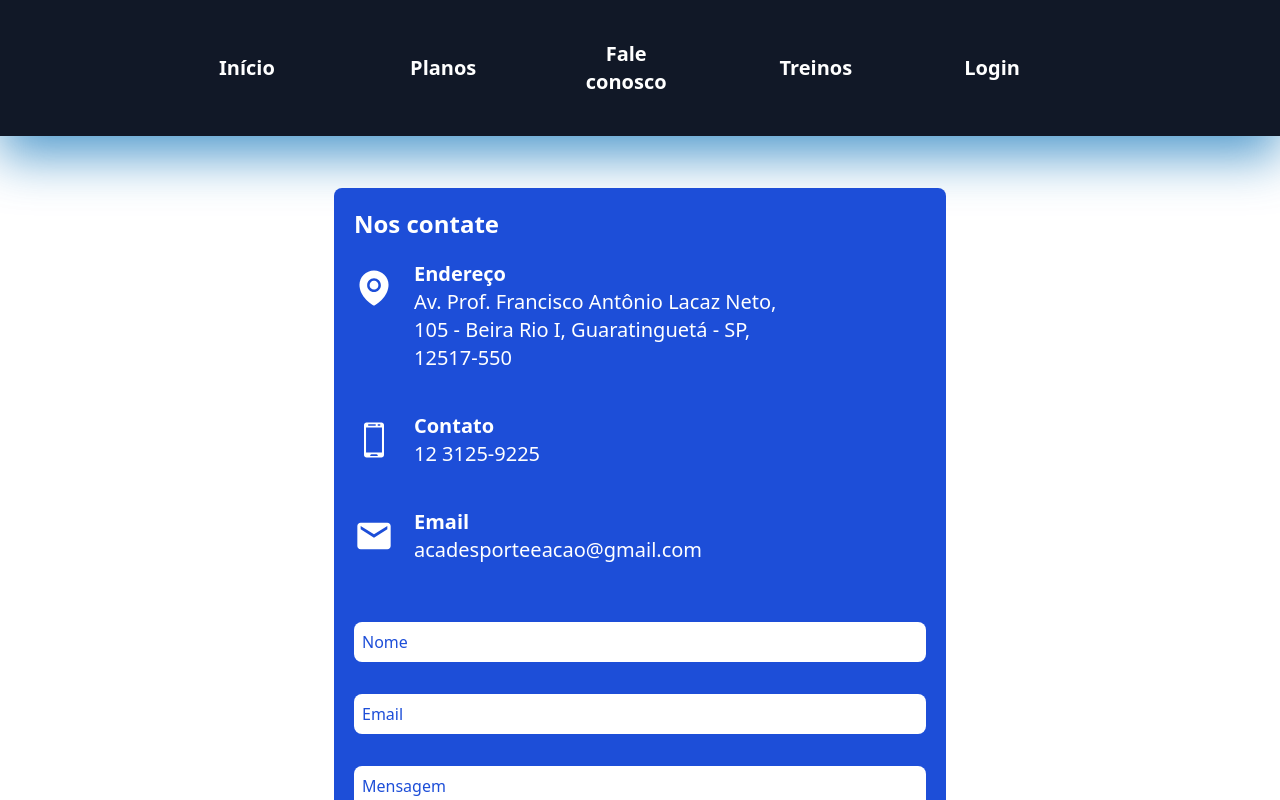
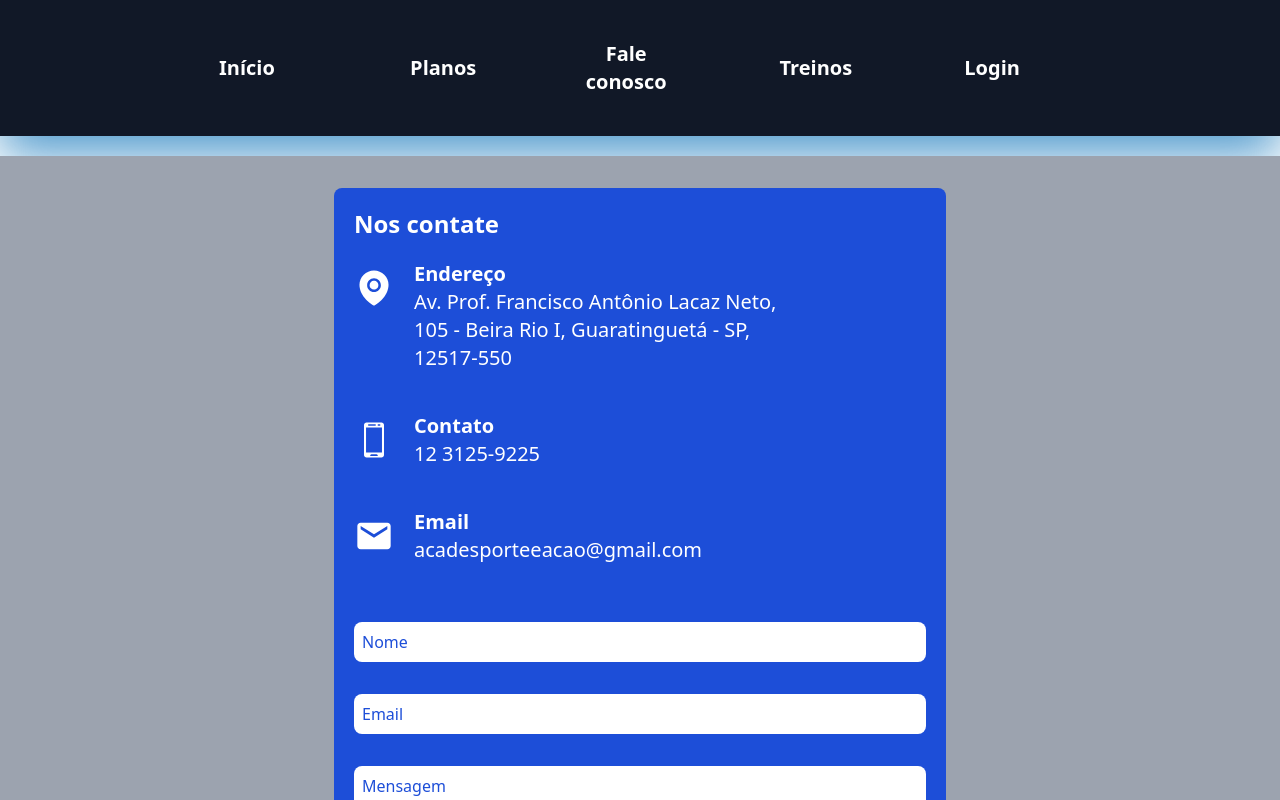
Before and after one commit to gabriel-raamos/academia-esporte-e-acao, a React (Vite) app: page /faleconosco in a window 1280 px wide. Shown: the top 800 px of the page. Built offline with nearby package versions, Linux system fonts and the light colour scheme.

Commit message:
changed FaleConosco page's background to gray 400

```diff
--- a/src/pages/FaleConosco/FaleConosco.jsx
+++ b/src/pages/FaleConosco/FaleConosco.jsx
@@ -7,7 +7,7 @@ import { MdEmail } from "react-icons/md";
 
 export default function FaleConosco() {
     return (
-        <section className="flex flex-col justify-center items-center mt-5" >
+        <section className="flex flex-col justify-center items-center mt-5 bg-gray-400" >
 
             <section className="mx-10 md:mx-40 grid grid-rows-2 bg-blue-700 rounded-lg p-2 md:p-5 mb-5 md:mt-8 text-white hover:scale-105 transition duration-500" >
                 <div>
```
